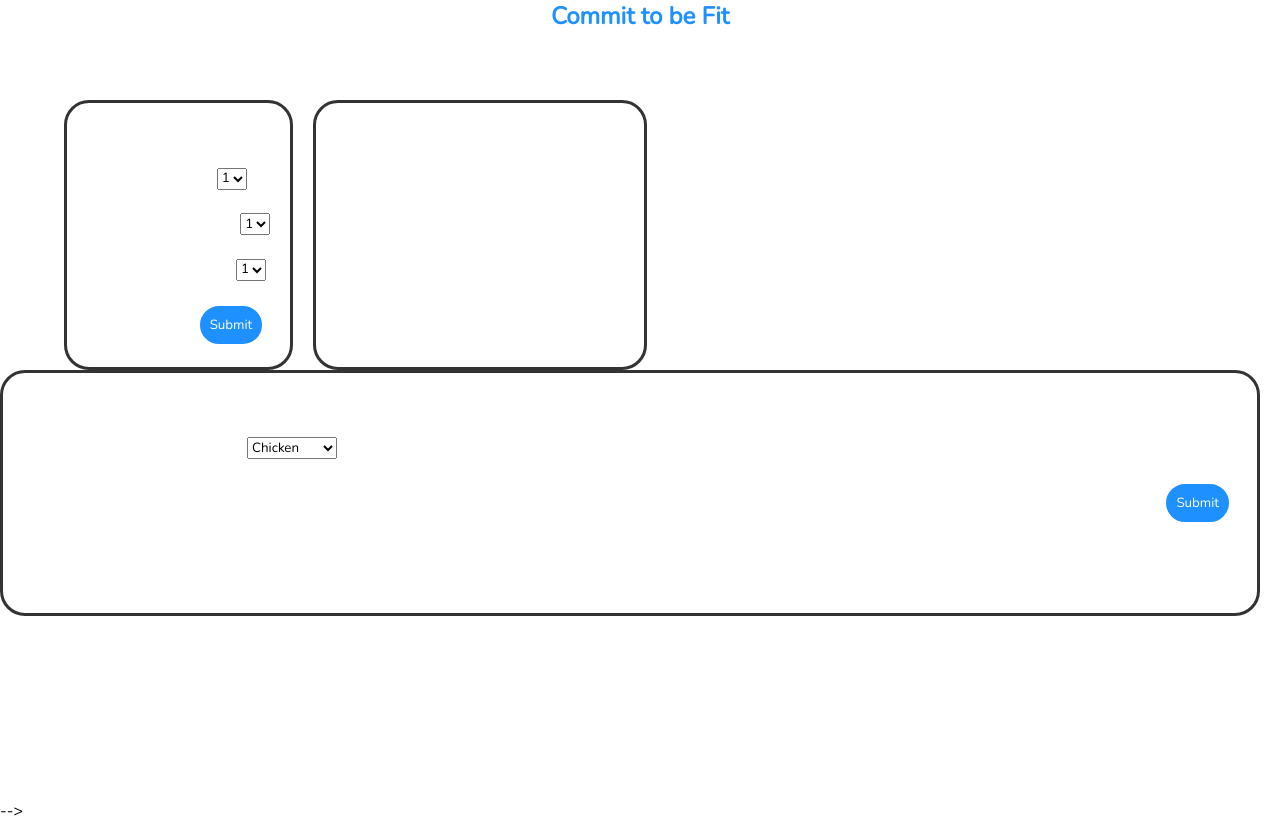
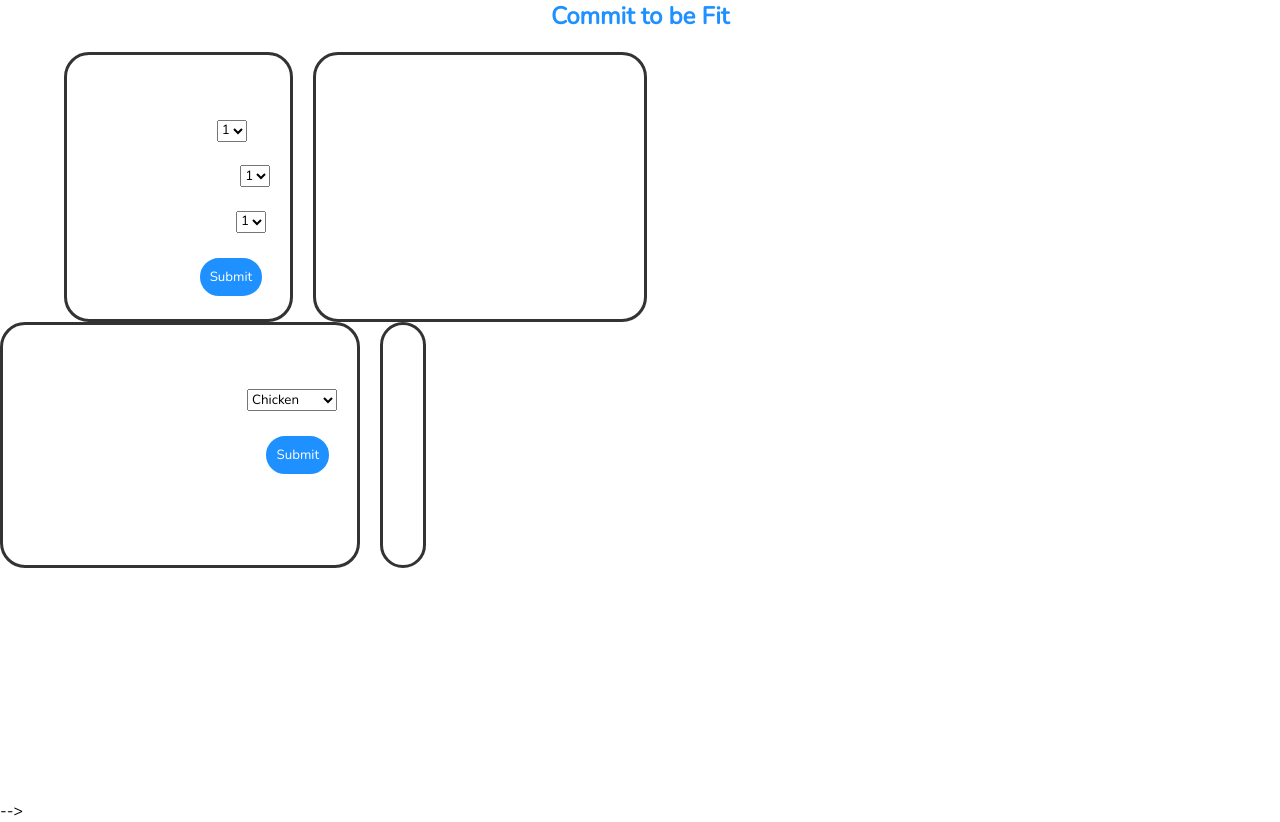
Before and after one commit to JesseJ713/Commit-To-Be-Fit, a plain HTML site: page index.html in a window 1280 px wide. Drawn offline with nearby package versions, Linux system fonts and the light colour scheme.

Commit message:
new form for recipe output

```diff
--- a/index.html
+++ b/index.html
@@ -64,24 +64,31 @@
         </div>
 
         <div class="row">
-            <div class="form2">
-                <h1 class="foodTitle">Recipe Form</h1>
+
+            <div class="form4">
+                <form class="recipe-form">
+                    <h1 class="Title">Recipe Form</h1>
                     <label for="">What type of food do you like?</label>
 
-                <select id="dropdown-" class="dropdown-=" name="=">
+                    <select class="dropdown-foods" name="foods">
                         <option value="1">Chicken</option>
                         <option value="1">Fish</option>
                         <option value="1">Steak</option>
                         <option value="1">Vegatables</option>
                     </select>
                     <br><br>
-
                     <input id="bmiSubmit" class="submitBtn" type="submit" value="Submit">
+                </form>
+            </div>
 
 
-            </div>
+
+            <div class="form2">
+                <h1></h1>
+                <img></img>
             </div>
 
+        </div>
     </div>
 
 
--- a/style.css
+++ b/style.css
@@ -44,7 +44,9 @@ height: 100vh;
   margin-right: 20px;
 
 }
-
+.row{
+  display: flex;
+}
 .form3{
   color: white;
   padding: 20px;
@@ -52,6 +54,15 @@ height: 100vh;
   border-radius: 25px;
   min-height: 200px;
   margin-right: 20px;
+}
+.form4{
+  color: white;
+  padding: 20px;
+  border: 3px solid #333;
+  border-radius: 25px;
+  min-height: 200px;
+  margin-right: 20px;
+
 }
 .bmiTitle{
   text-align: center;
@@ -61,10 +72,6 @@ height: 100vh;
   text-align: center;
 }
 .navbar{
-  height: 80px;
-  width: 90%;
-  margin: auto;
-
   text-align: center;
 }
 
```
Lines whose indentation alone changed are shown as unchanged.
